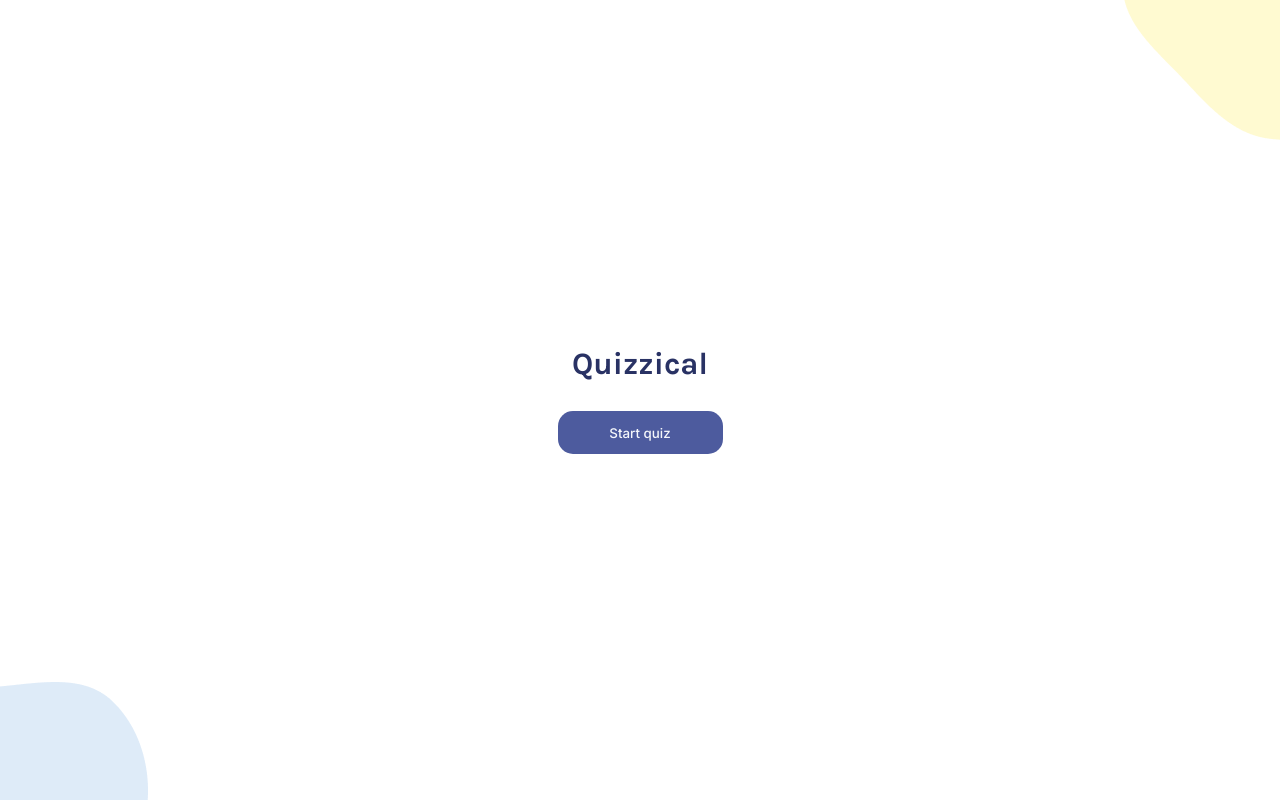
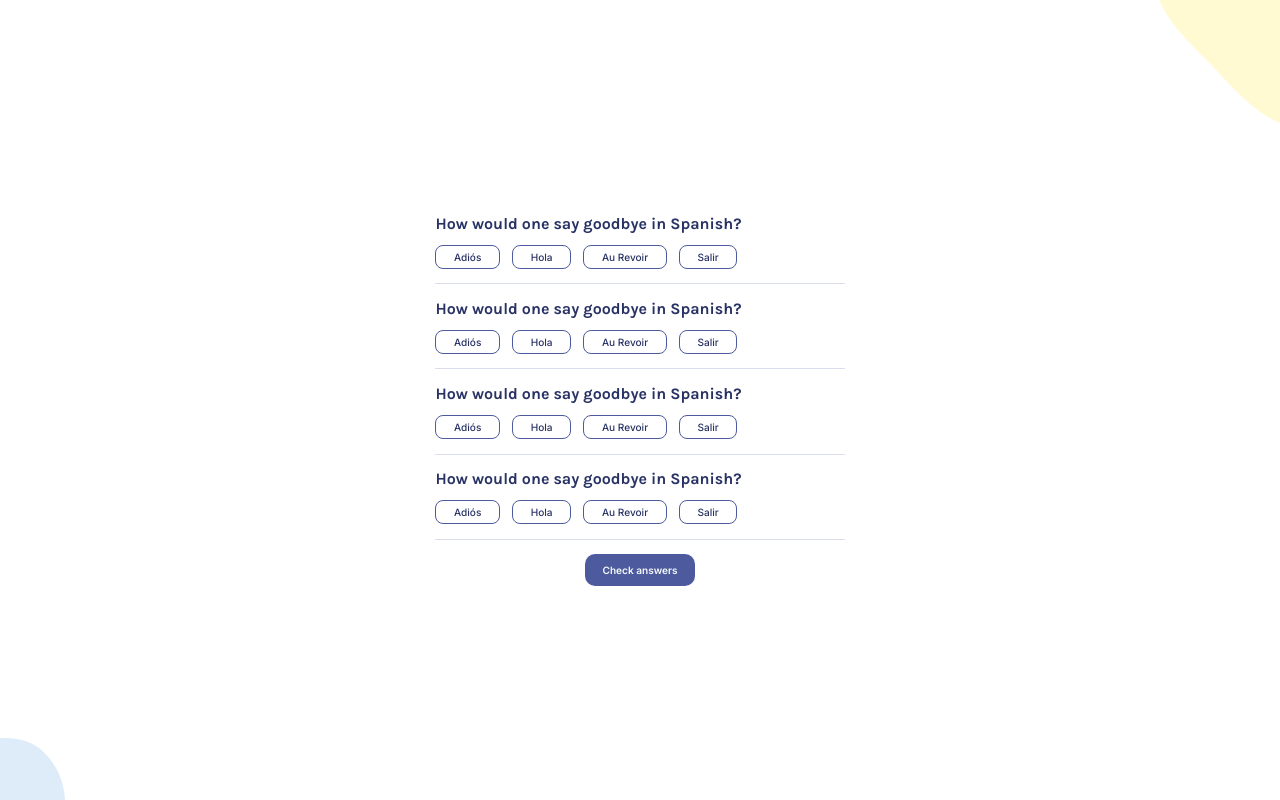
Before and after one commit to agelesskid/quizzical, a React (Vite) app: page / in a window 1280 px wide. Built offline with nearby package versions, Linux system fonts and the light colour scheme.

Commit message:
added more elements and styles
added elements & styles to Quiz; changed button styles; added IDs to buttons

```diff
--- a/src/App.jsx
+++ b/src/App.jsx
@@ -6,7 +6,8 @@ export default function App() {
 
   return (
     <main>
-      <Start />
+      {/* <Start /> */}
+      <Quiz />
     </main>
   )
 }
--- a/src/components/Quiz.jsx
+++ b/src/components/Quiz.jsx
@@ -12,6 +12,34 @@ export default function Quiz() {
                     <button type="button" className="answer-btn">Salir</button>
                 </div>
             </div>
+            <div className="question-wrapper">
+                <h2 className="question">How would one say goodbye in Spanish?</h2>
+                <div className="answers-wrapper">
+                    <button type="button" className="answer-btn">Adiós</button>
+                    <button type="button" className="answer-btn">Hola</button>
+                    <button type="button" className="answer-btn">Au Revoir</button>
+                    <button type="button" className="answer-btn">Salir</button>
+                </div>
+            </div>
+            <div className="question-wrapper">
+                <h2 className="question">How would one say goodbye in Spanish?</h2>
+                <div className="answers-wrapper">
+                    <button type="button" className="answer-btn">Adiós</button>
+                    <button type="button" className="answer-btn">Hola</button>
+                    <button type="button" className="answer-btn">Au Revoir</button>
+                    <button type="button" className="answer-btn">Salir</button>
+                </div>
+            </div>
+            <div className="question-wrapper">
+                <h2 className="question">How would one say goodbye in Spanish?</h2>
+                <div className="answers-wrapper">
+                    <button type="button" className="answer-btn">Adiós</button>
+                    <button type="button" className="answer-btn">Hola</button>
+                    <button type="button" className="answer-btn">Au Revoir</button>
+                    <button type="button" className="answer-btn">Salir</button>
+                </div>
+            </div>
+            <button className="main-btn" id="check-answers-btn">Check answers</button>
         </div>
     )
 }
--- a/src/components/Start.jsx
+++ b/src/components/Start.jsx
@@ -4,7 +4,7 @@ export default function Start() {
             <img src="/images/big-yellow-blob.png" id='big-yellow-blob' alt="Big yellow blob" />
             <img src="/images/big-blue-blob.png" id='big-blue-blob' alt="Big blue blob" />
             <h1>Quizzical</h1>
-            <button className="main-btn" type='button'>Start quiz</button>
+            <button className="main-btn" type='button' id="start-btn">Start quiz</button>
         </>
     )
 }
--- a/src/index.css
+++ b/src/index.css
@@ -1,3 +1,5 @@
+/* General */
+
 * {
   margin: 0;
   padding: 0;
@@ -10,6 +12,8 @@
   --main-light-color: #F5F7FB;
   --secondary-dark-color: #4D5B9E;
 }
+
+/* Layout + Typography */
 
 #root {
   margin: 0 auto;
@@ -33,6 +37,7 @@ main {
   height: 100vh;
   max-width: 550px;
   margin: 0 auto;
+  padding: .5em;
   display: flex;
   justify-content: center;
   align-items: center;
@@ -40,7 +45,7 @@ main {
 }
 
 h1 {
-  margin-bottom: 0.9em;
+  margin-bottom: .9em;
 
   font-family: 'Karla', sans-serif;
   color: var(--main-dark-color);
@@ -57,8 +62,11 @@ button {
   line-height: 1.2;
 }
 
+#start-btn {
+  width: 30%;
+}
+
 .main-btn {
-  width: 30%;
   background-color: var(--secondary-dark-color);
   padding: 1em 1.75em;
   border: none;
@@ -69,15 +77,27 @@ button {
 
 .quiz {
   width: 100%;
+  text-align: center;
 }
 
 .question-wrapper {
-  padding-bottom: 0.9em;
+  margin-bottom: .9em;
+  padding-bottom: .9em;
   border-bottom: 1px solid #DBDEF0;
+
+  text-align: start;
+}
+
+#check-answers-btn{
+  border-radius: 10px;
+
+  font-size: .63em;
+  font-weight: 600;
+  line-height: 1.2;
 }
 
 .question {
-  margin-bottom: 0.75em;
+  margin-bottom: .75em;
 
   font-family: Karla;
   font-size: 1rem;
@@ -98,6 +118,20 @@ button {
   border-radius: 8px;
   padding: .5em 1.75em;
 
-  font-size: 0.63em;
+  font-size: .63em;
   color: var(--main-dark-color);
 }
+
+/* Media */
+
+@media (min-width: 350px) {
+  main {
+    padding: 1em 2em;
+  }
+}
+
+@media (min-width: 450px) {
+  main {
+    padding: 2.5em 4.4em;
+  }
+}
```
